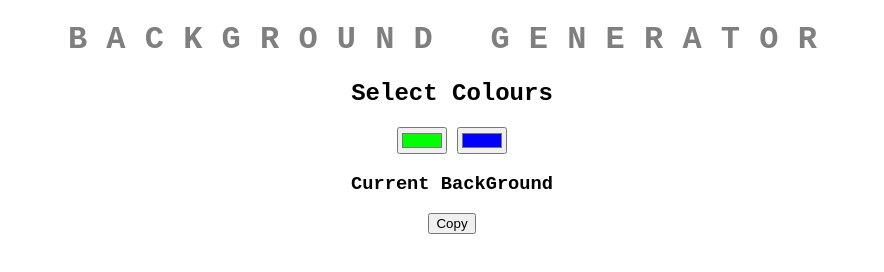
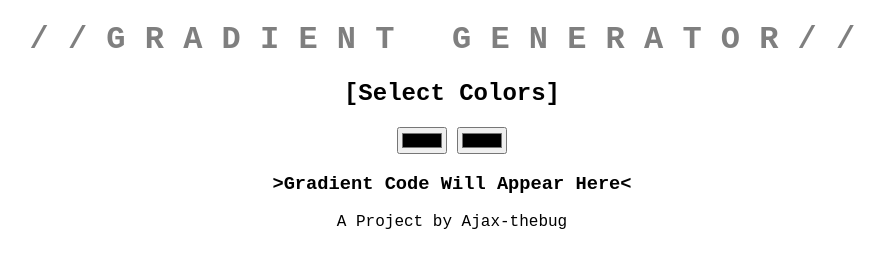
Before and after one commit to Ajax-thebug/htmlGradient, a plain HTML site: page index.html in a window 1280 px wide. Shown: the whole page, without its empty margins (188-1072 px from the left). Drawn offline with Linux system fonts and the light colour scheme.

Commit message:
Update index.html

```diff
--- a/index.html
+++ b/index.html
@@ -1,17 +1,18 @@
 <!DOCTYPE html>
 <html>
 <head>
-	<title>Background Generator</title>
+	<title>Gradient Generator</title>
 	<link rel="stylesheet" type="text/css" href="style.css">
 </head>
-<body id= "gradient">
+<body>
 
-	<h1>BackGround Generator</h1>
-	<h2>Select Colours</h2>
-	<input type="color" class="color1" name="color1" value="#00ff00">
-	<input type="color" class="color2" name="color2" value="#0000ff">
-	<h3 id ="myInput">Current BackGround</h3><button onclick="myFunction()">Copy</button>
+		<h1>//Gradient Generator//</h1>
+		<h2>[Select Colors]</h2>
+		<input type="color" name="color1" class="color1">
+		<input type="color" name="color1" class="color2">
+		<h3>>Gradient Code Will Appear Here<</h3>
+		<footer>A Project by Ajax-thebug</footer>
+		<script type="text/javascript" src="script.js"></script>
 
-<script type="text/javascript" src="script.js"></script>
 </body>
 </html>
```
